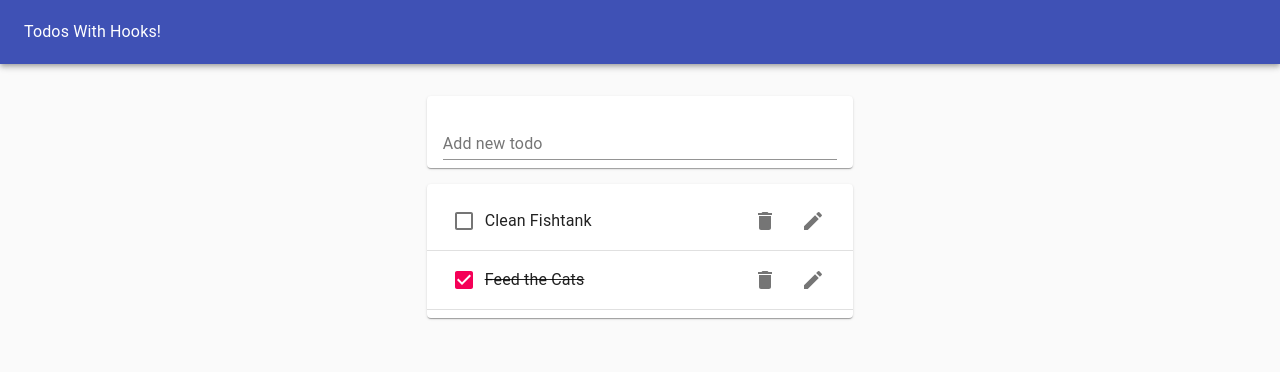
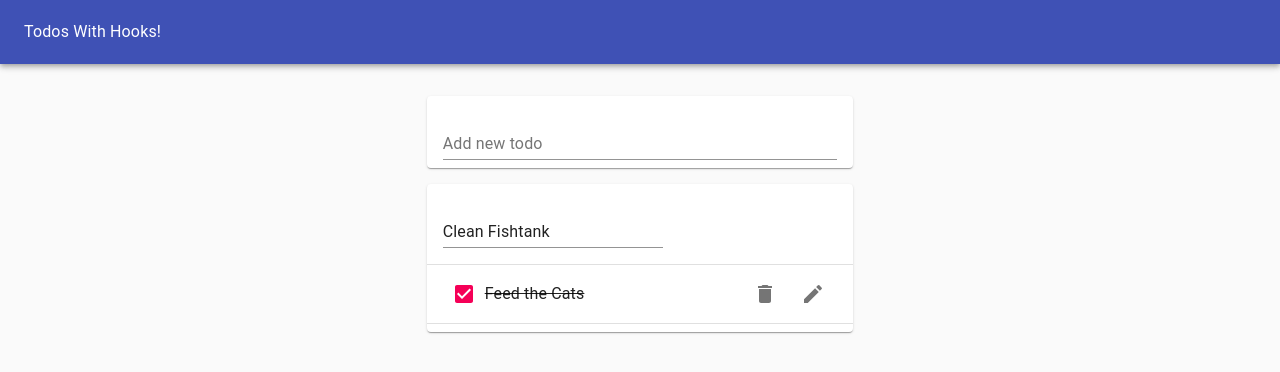
Before and after one commit to AlyneAlvarenga/hooks-todo-app, a React (Create React App) app: page / in a window 1280 px wide. Both pictures are taken after a click on the button 813 px from the left and 221 px from the top of the page. Shown: the top 372 px of the page. Built offline with nearby package versions, Linux system fonts and the light colour scheme.

Commit message:
edit functionality

```diff
--- /dev/null
+++ b/src/EditTodoForm.js
@@ -0,0 +1,21 @@
+import React from 'react';
+import useInputState from './hooks/useInputState';
+import TextField from '@material-ui/core/TextField';
+
+
+const EditTodoForm = ({editTodo, id, task, toggle}) => {
+  const [value, handleChange, reset] = useInputState(task);
+
+  return (
+    <form action="" onSubmit={(e) => {
+      e.preventDefault();
+      editTodo(id, value);
+      reset();
+      toggle();
+    }}>
+      <TextField  margin="normal" value={value} onChange={handleChange} fullWidth/>
+    </form>
+  )
+}
+
+export default EditTodoForm;
--- a/src/Todo.js
+++ b/src/Todo.js
@@ -1,4 +1,6 @@
 import React from 'react';
+import useToggle from './hooks/useToggle';
+import EditTodoForm from './EditTodoForm';
 import ListItem from '@material-ui/core/ListItem';
 import ListItemText from '@material-ui/core/ListItemText';
 import Checkbox from '@material-ui/core/Checkbox';
@@ -8,9 +10,13 @@
 import ListItemSecondaryAction from '@material-ui/core/ListItemSecondaryAction';
 
 
-function Todo({task, completed, removeTodo, toggleTodo, id}) {
+function Todo({task, completed, removeTodo, toggleTodo, id, editTodo}) {
+  const [isEditing, toggle] = useToggle();
+
   return (
     <ListItem>
+      { isEditing ? <EditTodoForm editTodo={editTodo} id={id} task={task} toggle={toggle} /> :
+      <>
         <Checkbox tabIndex={-1} checked={completed} onClick={() => toggleTodo(id)}/>
         <ListItemText style={{textDecoration: completed ? "line-through" : "none" }}>
           {task}
@@ -19,10 +25,12 @@
           <IconButton aria-label="delete" onClick={() => removeTodo(id)}>
             <DeleteIcon />
           </IconButton>
-        <IconButton aria-label="edit">
+          <IconButton aria-label="edit" onClick={toggle}>
             <EditIcon />
           </IconButton>
         </ListItemSecondaryAction>
+      </>
+      }
     </ListItem>
   );
 
--- a/src/TodoApp.js
+++ b/src/TodoApp.js
@@ -35,6 +35,14 @@
     setTodos(updatedTodos);
   }
 
+  const editTodo = (todoId, newTask) => {
+    const updatedTodos = todos.map(todo => {
+      return todo.id === todoId ? { ...todo, task: newTask } : todo
+    })
+    setTodos(updatedTodos);
+  }
+
+
   return (
     <Paper
       style={{
@@ -53,7 +61,12 @@
       <Grid container justify="center" style={{marginTop: '1rem'}}>
         <Grid item xs={11} md={8} lg={4}>
           <TodoForm addTodo={addTodo} />
-          <TodoList todos={todos} removeTodo={removeTodo} toggleTodo={toggleTodo} />
+          <TodoList
+            todos={todos}
+            removeTodo={removeTodo}
+            toggleTodo={toggleTodo}
+            editTodo={editTodo}
+          />
         </Grid>
       </Grid>
     </Paper>
--- a/src/TodoList.js
+++ b/src/TodoList.js
@@ -5,7 +5,7 @@
 import Todo from './Todo';
 
 
-const TodoList = ({todos, removeTodo, toggleTodo}) => {
+const TodoList = ({todos, removeTodo, toggleTodo, editTodo}) => {
   return (
     <Paper>
       <List>
@@ -19,6 +19,7 @@
               completed={todo.completed}
               removeTodo={removeTodo}
               toggleTodo={toggleTodo}
+              editTodo={editTodo}
             />
             <Divider />
           </Fragment>
--- /dev/null
+++ b/src/hooks/useToggle.js
@@ -0,0 +1,13 @@
+import React, { useState } from 'react';
+
+function useToggle(initialVal = false) {
+  const [state, setState] = useState(initialVal);
+
+  const toggle = () => {
+    setState(!state);
+  }
+
+  return [state, toggle];
+}
+
+export default useToggle;
```
Lines whose indentation alone changed are shown as unchanged.
